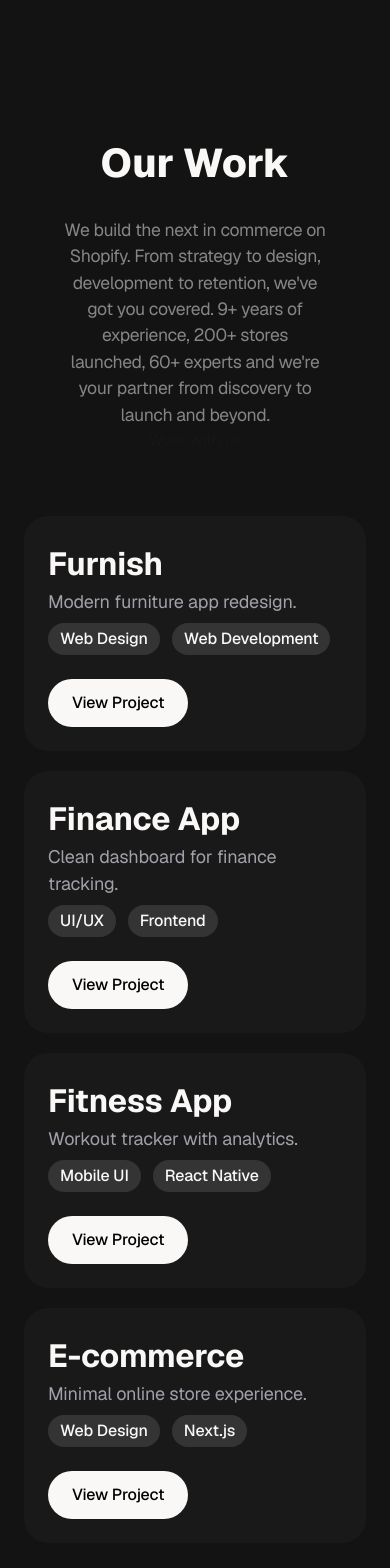
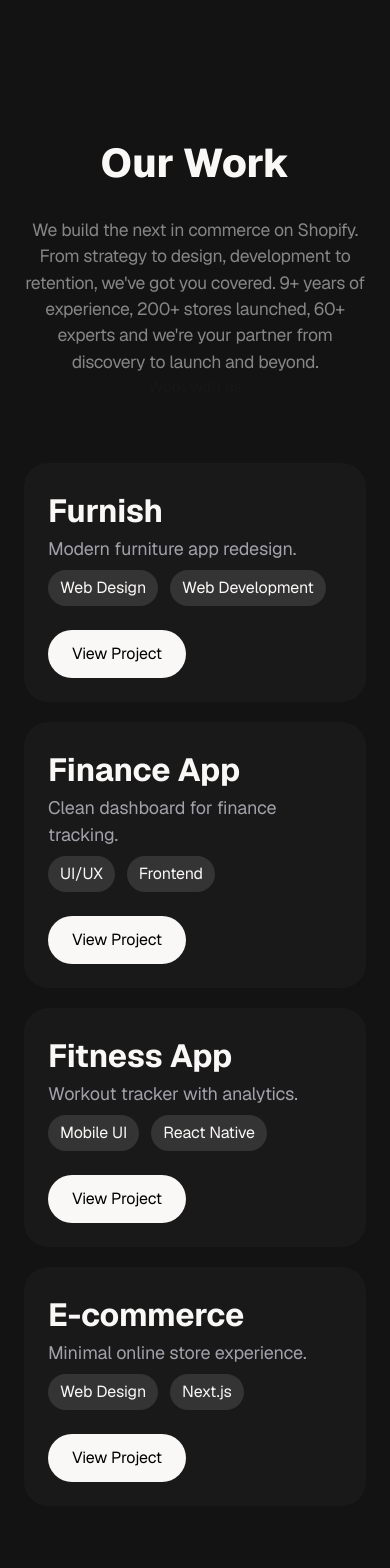
Before and after one commit to faroukbelaid09/AgencyWebsite, a Next.js app in the folder web-agency/: page / in a window 390 px wide. Shown: the part 2420-3988 px from the top of the page. Built offline with nearby package versions, Linux system fonts and the light colour scheme.

Commit message:
feat: create works section with responsive layout and interactive cards

```diff
--- a/web-agency/src/app/components/Works.module.css
+++ b/web-agency/src/app/components/Works.module.css
@@ -12,7 +12,7 @@
   flex-direction: column;
   align-items: center;
   max-width: 900px;
-  margin: 40px;
+  margin: 40px auto;
 }
 
 .title {
@@ -24,7 +24,6 @@
 .subtitle {
   color: #faf8f780;
   margin-top: 1.5rem;
-  font-weight: 400;
   font-size: 1.3rem;
   line-height: 1.5;
   letter-spacing: -0.02em;
@@ -34,12 +33,14 @@
 /* GRID */
 .service_bottom_side {
   display: grid;
-  grid-template-columns: repeat(2, 1fr);
+  grid-template-columns: repeat(2, minmax(0, 1fr));
   gap: 30px;
-  margin: 2rem;
+  margin: 2rem auto;
+  width: 100%;
+  max-width: 1200px;
 }
 
-/* CARD BASE */
+/* CARD */
 .card {
   will-change: transform;
   background-color: #191919;
@@ -47,14 +48,14 @@
   padding: 40px;
   width: 100%;
   -webkit-tap-highlight-color: transparent;
-
+  cursor: pointer;
   transition:
     background-color 0.4s ease,
     transform 0.4s cubic-bezier(0.22, 1, 0.36, 1),
     box-shadow 0.4s ease;
 }
 
-/* TEXT BASE */
+/* TEXT */
 .card_title {
   font-size: 2rem;
   font-weight: bold;
@@ -72,6 +73,7 @@
   display: flex;
   gap: 12px;
   padding-top: 8px;
+  flex-wrap: wrap;
 }
 
 .card_tag {
@@ -80,7 +82,6 @@
   background-color: #343434;
   color: #faf8f7;
   font-size: 1rem;
-  font-weight: 500;
   transition: all 0.25s ease;
 }
 
@@ -90,24 +91,17 @@
   border-radius: 9999px;
   background: #faf8f7;
   color: black;
-  font-weight: 500;
   border: none;
   cursor: pointer;
   transition: all 0.25s ease;
 }
 
-/* ========================= */
-/* DESKTOP HOVER ONLY        */
-/* ========================= */
+/* HOVER (desktop only) */
 @media (hover: hover) and (pointer: fine) {
-
   .card:hover {
-    cursor: pointer;
     background-color: #faf8f7;
     transform: scale(1.03) translateY(-6px);
-    box-shadow:
-      0 20px 40px rgba(0, 0, 0, 0.15),
-      0 0 0 1px rgba(0, 0, 0, 0.05);
+    box-shadow: 0 20px 40px rgba(0, 0, 0, 0.15);
   }
 
   .card:hover .card_title {
@@ -129,15 +123,12 @@
   }
 }
 
-/* ========================= */
-/* MOBILE                     */
-/* ========================= */
+/* MOBILE */
 @media (max-width: 1024px) {
-
   .service_bottom_side {
     grid-template-columns: 1fr;
     gap: 20px;
-    margin: 1.5rem 0;
+    margin: 1.5rem auto;
   }
 
   .card {
@@ -155,16 +146,15 @@
   }
 
   .card_tag {
-    padding: 4px 12px;
+    padding: 6px 12px;
   }
 }
 
+/* ACTIVE STATE */
 .card.active {
   background-color: #faf8f7;
   transform: scale(1.03) translateY(-6px);
-  box-shadow:
-    0 20px 40px rgba(0, 0, 0, 0.15),
-    0 0 0 1px rgba(0, 0, 0, 0.05);
+  box-shadow: 0 20px 40px rgba(0, 0, 0, 0.15);
 }
 
 .card.active .card_title {
```
